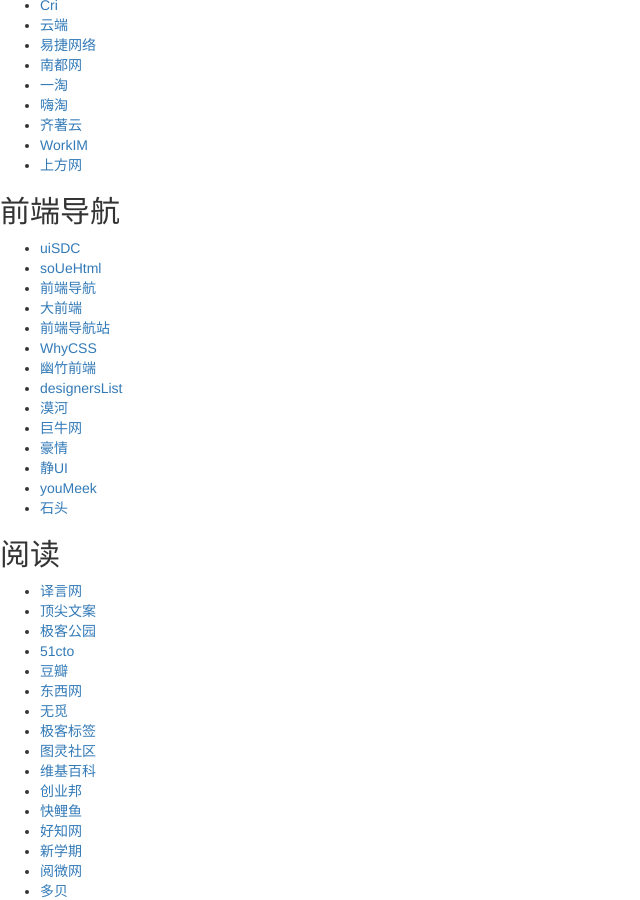
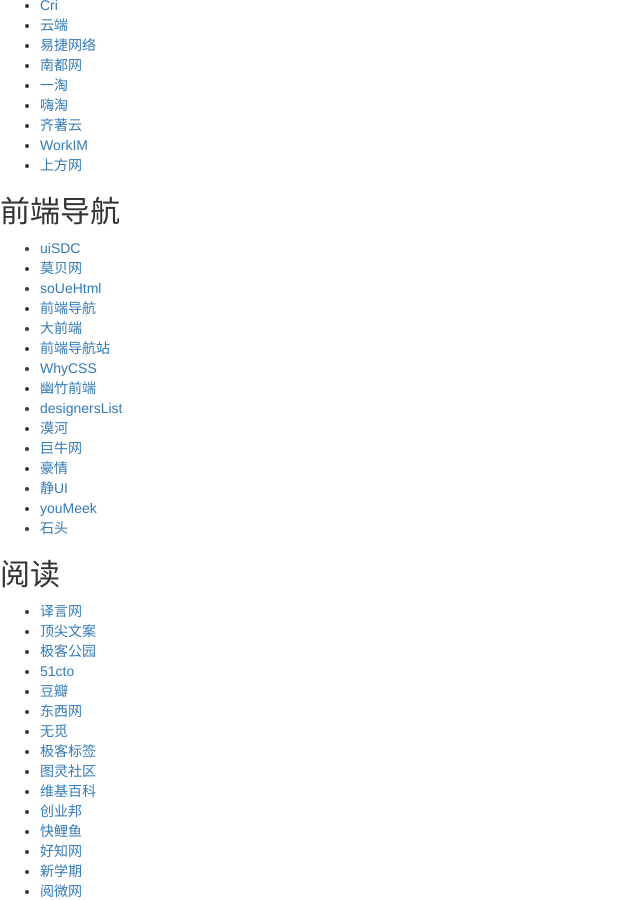
Before and after one commit to wkylin/wkylin.github.com, a Jekyll site: the page built from homelink.html, in a window 1280 px wide and 900 px high, scrolled down 2152 px. Shown: the whole window, without its empty margins (0-640 px from the left). Built offline with Jekyll 4.4.1, drawn with Linux system fonts in a browser that asks for light colours; nearby versions of some CDN libraries; library files that are not in the unit come from our copies; comment, search, counter and statistics services are not loaded.

Commit message:
gui mobile

```diff
--- a/homelink.html
+++ b/homelink.html
@@ -96,6 +96,7 @@
 </div>
 <ul class="ui-list fn-clear">
     <li class="ui-list-item"><a href="http://hao.uisdc.com/" target="_blank">uiSDC</a></li>
+    <li class="ui-list-item"><a href="http://nav.guimobile.net/" target="_blank">莫贝网</a></li>
     <li class="ui-list-item"><a href="http://so.uehtml.com/" target="_blank">soUeHtml</a></li>
     <li class="ui-list-item"><a href="http://www.daohangcom.com/" target="_blank">前端导航</a></li>
     <li class="ui-list-item"><a href="http://www.daqianduan.com/nav" target="_blank">大前端</a></li>
```
